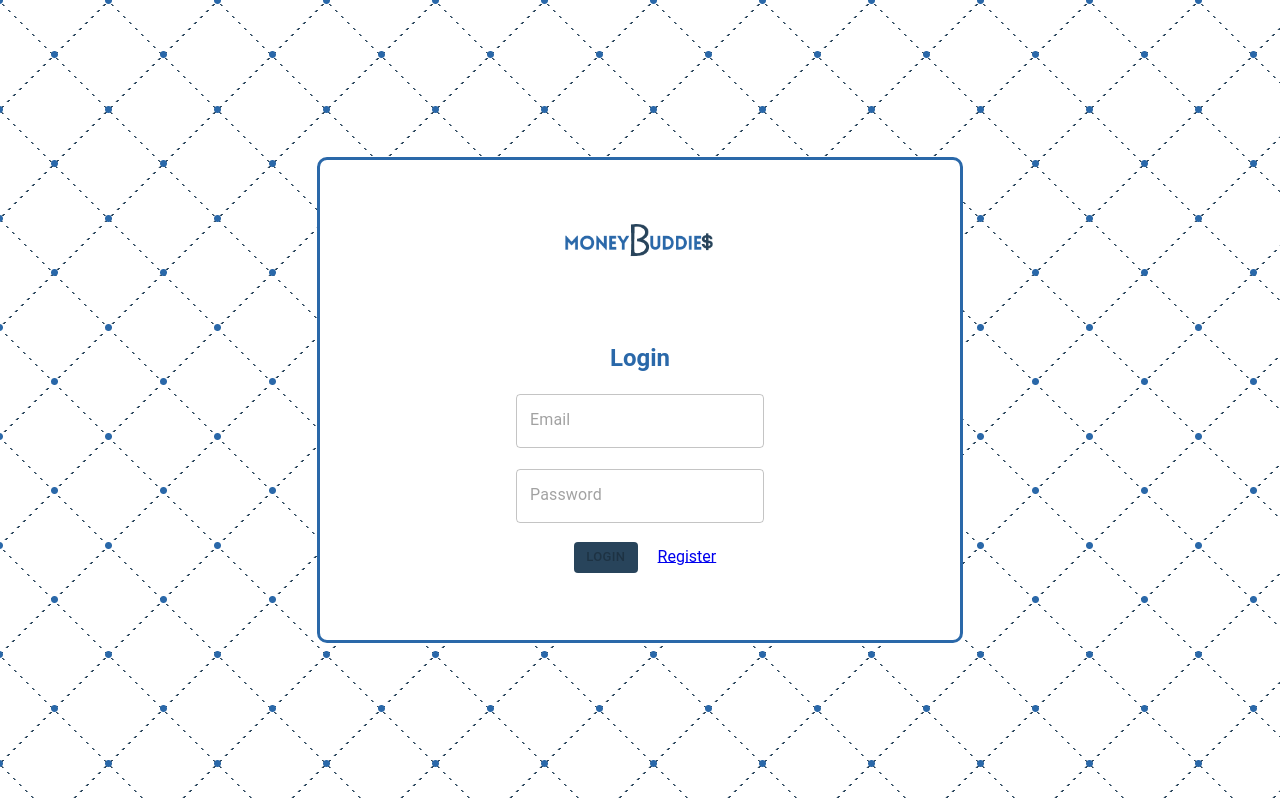
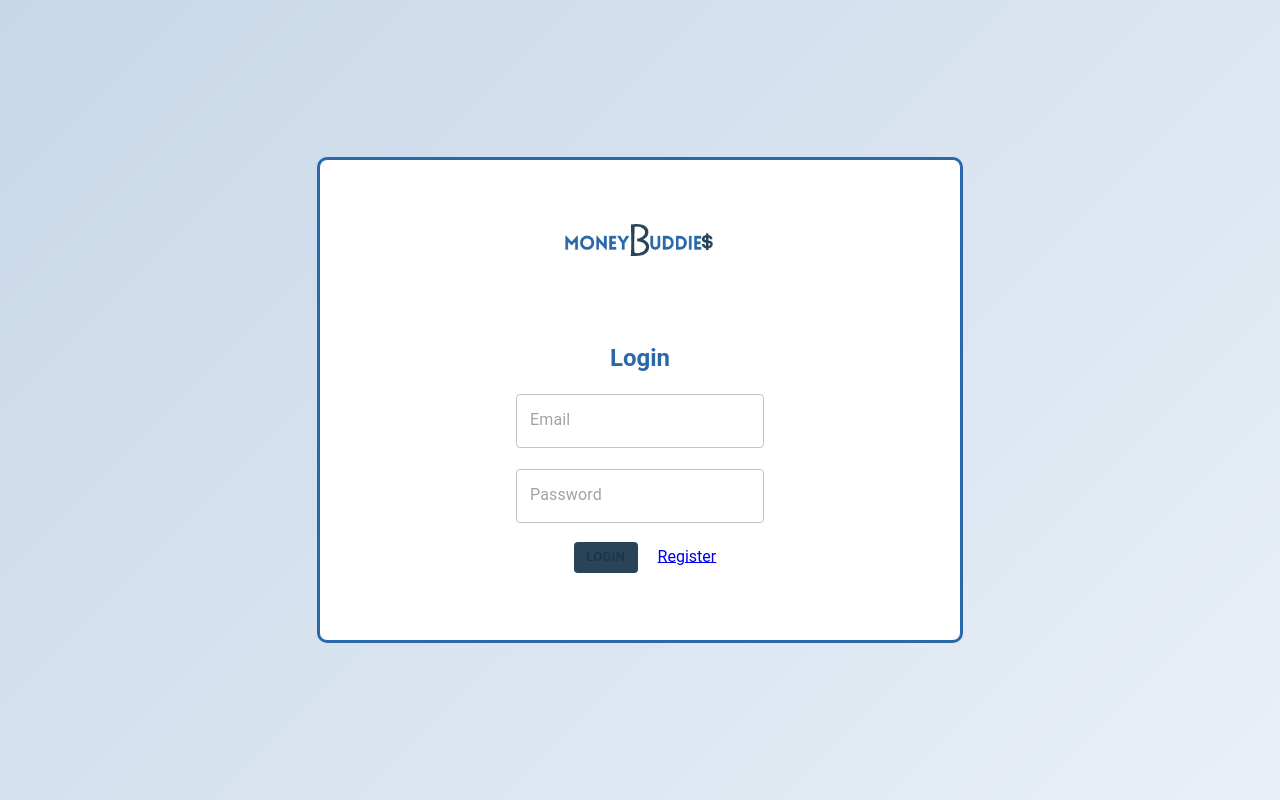
Before and after one commit to ahmadzughaer/Money-Buddies-MERN, a React (Create React App) app in the folder client/: page /login in a window 1280 px wide. Built offline with nearby package versions, Linux system fonts and the light colour scheme.

Commit message:
create join money circle functionalty

```diff
--- a/client/src/View/Pages/HomePage/HomePage.style.css
+++ b/client/src/View/Pages/HomePage/HomePage.style.css
@@ -1,28 +1,4 @@
 .Main {
-  background: radial-gradient(#2a68a9 3px, transparent 4px),
-    radial-gradient(#2a68a9 3px, transparent 4px),
-    linear-gradient(#fff 4px, transparent 0),
-    linear-gradient(
-      45deg,
-      transparent 74px,
-      transparent 75px,
-      #28445b 75px,
-      #28445b 76px,
-      transparent 77px,
-      transparent 109px
-    ),
-    linear-gradient(
-      -45deg,
-      transparent 75px,
-      transparent 76px,
-      #28445b 76px,
-      #28445b 77px,
-      transparent 78px,
-      transparent 109px
-    ),
-    #fff;
-  background-size: 109px 109px, 109px 109px, 100% 6px, 109px 109px, 109px 109px;
-  background-position: 54px 55px, 0px 0px, 0px 0px, 0px 0px, 0px 0px;
   width: 100%;
   height: 90vh;
   position: absolute;
--- a/client/src/View/Pages/LoginPage/LoginPage.style.css
+++ b/client/src/View/Pages/LoginPage/LoginPage.style.css
@@ -7,30 +7,7 @@
     height: 100vh;
     flex-direction: column;
     align-items: center;
-    background: radial-gradient(#2a68a9 3px, transparent 4px),
-    radial-gradient(#2a68a9 3px, transparent 4px),
-    linear-gradient(#fff 4px, transparent 0),
-    linear-gradient(
-      45deg,
-      transparent 74px,
-      transparent 75px,
-      #28445b 75px,
-      #28445b 76px,
-      transparent 77px,
-      transparent 109px
-    ),
-    linear-gradient(
-      -45deg,
-      transparent 75px,
-      transparent 76px,
-      #28445b 76px,
-      #28445b 77px,
-      transparent 78px,
-      transparent 109px
-    ),
-    #fff;
-  background-size: 109px 109px, 109px 109px, 100% 6px, 109px 109px, 109px 109px;
-  background-position: 54px 55px, 0px 0px, 0px 0px, 0px 0px, 0px 0px;
+
   }
 
   .login-box {
--- a/client/src/View/Pages/RegistrationPage/RegistrationPage.style.css
+++ b/client/src/View/Pages/RegistrationPage/RegistrationPage.style.css
@@ -7,30 +7,7 @@
     height: 100vh;
     flex-direction: column;
     align-items: center;
-    background: radial-gradient(#2a68a9 3px, transparent 4px),
-    radial-gradient(#2a68a9 3px, transparent 4px),
-    linear-gradient(#fff 4px, transparent 0),
-    linear-gradient(
-      45deg,
-      transparent 74px,
-      transparent 75px,
-      #28445b 75px,
-      #28445b 76px,
-      transparent 77px,
-      transparent 109px
-    ),
-    linear-gradient(
-      -45deg,
-      transparent 75px,
-      transparent 76px,
-      #28445b 76px,
-      #28445b 77px,
-      transparent 78px,
-      transparent 109px
-    ),
-    #fff;
-  background-size: 109px 109px, 109px 109px, 100% 6px, 109px 109px, 109px 109px;
-  background-position: 54px 55px, 0px 0px, 0px 0px, 0px 0px, 0px 0px;
+
   }
 
   .register-box {
--- a/client/src/View/Pages/UserPage/UserPage.jsx
+++ b/client/src/View/Pages/UserPage/UserPage.jsx
@@ -38,11 +38,10 @@ export default function UserAccount() {
   const onRoleChange = (e) => setRole(e.target.value);
   let monthlySettlement = Math.ceil(amount / period);
   const [moneyCircle, setMoneyCircle] = useState([]);
-
   const [show, setShow] = useState(false);
   const [circleId, setCircleId] = useState("");
   let remainingPlaces = [];
-  let remainingPlacesArray;
+  let remainingPlacesArray, joinedMoneyCircle;
 
   const classes = useStyles();
   let token = localStorage.getItem("token");
@@ -101,6 +100,31 @@ export default function UserAccount() {
       });
   };
 
+  // update money circle participants
+
+  const updateMoneyCircleParticipants = (moneyCircleId, participantId) => {
+    if (moneyCircleId === circleId) {
+      axios
+        .post("http://localhost:8000/user/moneycircle", {
+          participants: participantId,
+          moneyCircleId: moneyCircleId,
+        })
+        .then((res) => {
+          swal({
+            text: res.data.title,
+            icon: "success",
+          });
+          setTimeout((window.location = "/user"), 3000);
+        })
+        .catch((err) => {
+          swal({
+            text: err.response.data.errorMessage,
+            icon: "error",
+          });
+          console.log(err);
+        });
+    }
+  };
   // generate roles array
   const roleSelection = () => {
     const rolesArray = [];
@@ -128,10 +152,29 @@ export default function UserAccount() {
   // on click on Join button
   const handleClick = (e) => {
     setCircleId(e.target.dataset.set);
-    console.log(e.target.dataset.set);
-    showModal();
-    // getMoneyCircle();
+    // showModal();
+    updateMoneyCircleParticipants(circleId, userId);
   };
+
+  const getAllParticipants = () => {
+    if (moneyCircle.length > 0) {
+      const participantArray = moneyCircle.map((el) => el.participants);
+      console.log("test", participantArray);
+      return (joinedMoneyCircle = participantArray[0].find(
+        (el) => el === userId
+      ));
+    } else {
+      return;
+    }
+
+
+  };
+
+  getAllParticipants();
+
+
+  // let joinedMoneyCircle = moneyCircle.find((el) => (el.participants.map((el) => el)) === userId);
+  // console.log(participantArray)
 
   // render all the money circles
   const moneyCircleList = () => {
@@ -145,7 +188,13 @@ export default function UserAccount() {
               {` as a monthly settlement and the available places are [${el.remainingPlaces}]`}
             </p>
             {userId === el.creator ? (
-              <p className="alreadyJoined-text">Already Joined</p>
+              <p className="alreadyJoined-text">
+                You have created this money Circle
+              </p>
+            ) : joinedMoneyCircle === userId ? (
+              <p className="alreadyJoined-text">
+                You have joined!
+              </p>
             ) : (
               <Button
                 className="button_style"
--- a/client/src/index.css
+++ b/client/src/index.css
@@ -1,40 +1,32 @@
 body {
   margin: 0;
-  font-family: -apple-system, BlinkMacSystemFont, 'Segoe UI', 'Roboto', 'Oxygen',
-    'Ubuntu', 'Cantarell', 'Fira Sans', 'Droid Sans', 'Helvetica Neue',
+  font-family: -apple-system, BlinkMacSystemFont, "Segoe UI", "Roboto", "Oxygen",
+    "Ubuntu", "Cantarell", "Fira Sans", "Droid Sans", "Helvetica Neue",
     sans-serif;
   -webkit-font-smoothing: antialiased;
   -moz-osx-font-smoothing: grayscale;
-  background: radial-gradient(#2a68a9 3px, transparent 4px),
-  radial-gradient(#2a68a9 3px, transparent 4px),
-  linear-gradient(#fff 4px, transparent 0),
-  linear-gradient(
-    45deg,
-    transparent 74px,
-    transparent 75px,
-    #28445b 75px,
-    #28445b 76px,
-    transparent 77px,
-    transparent 109px
-  ),
-  linear-gradient(
-    -45deg,
-    transparent 75px,
-    transparent 76px,
-    #28445b 76px,
-    #28445b 77px,
-    transparent 78px,
-    transparent 109px
-  ),
-  #fff;
-background-size: 109px 109px, 109px 109px, 100% 6px, 109px 109px, 109px 109px;
-background-position: 54px 55px, 0px 0px, 0px 0px, 0px 0px, 0px 0px;
-width: 100%;
-height: 90vh;
-position: absolute;
+
+  background: linear-gradient(-45deg, rgba(255, 255, 255, 0.664), #2a67a99c);
+  background-size: 400% 400%;
+  animation: gradient 10s ease infinite;
+  width: 100%;
+  height: 90vh;
+  /* position: absolute; */
+}
+
+@keyframes gradient {
+  0% {
+    background-position: 0% 50%;
+  }
+  50% {
+    background-position: 100% 50%;
+  }
+  100% {
+    background-position: 0% 50%;
+  }
 }
 
 code {
-  font-family: source-code-pro, Menlo, Monaco, Consolas, 'Courier New',
+  font-family: source-code-pro, Menlo, Monaco, Consolas, "Courier New",
     monospace;
 }
```
Also changed, not shown: 2 other files (tests, documents, lock files or other folders).
